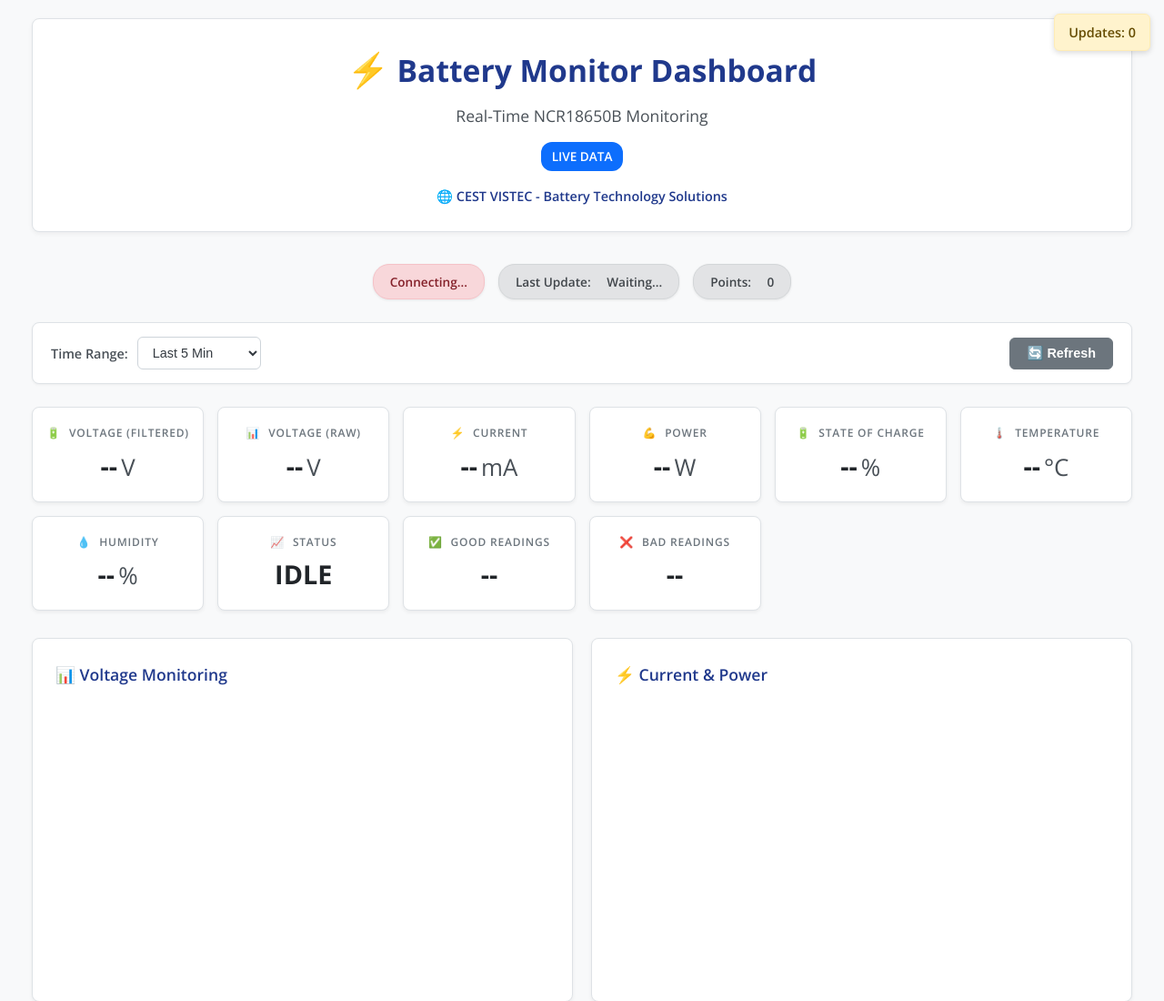
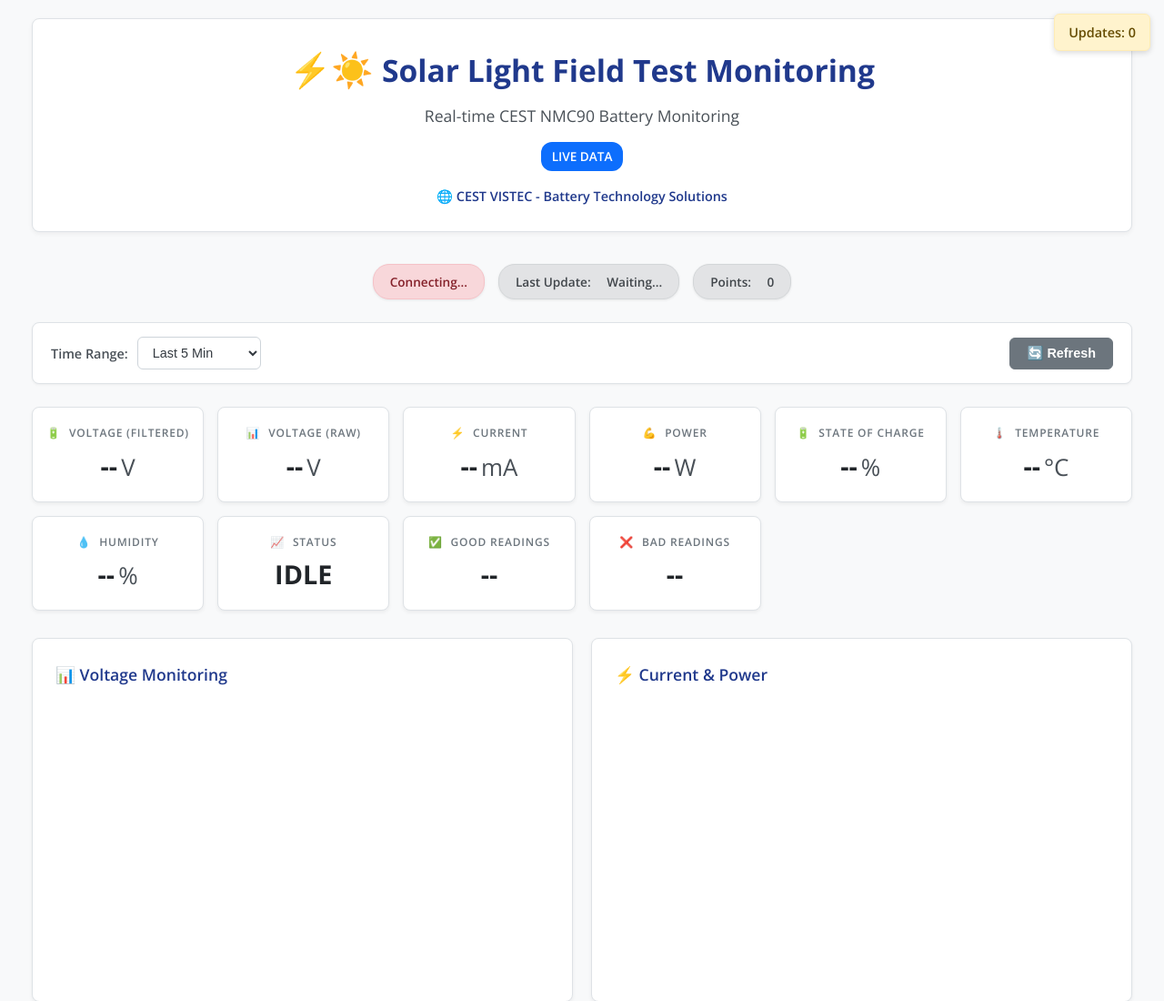
Before and after one commit to wt-phatchara/battery-monitor, a plain HTML site: page index.html in a window 1280 px wide. Shown: the top 1100 px of the page at 91% size. Drawn offline with nearby package versions, Linux system fonts and the light colour scheme.

Commit message:
Update index.html

```diff
--- a/index.html
+++ b/index.html
@@ -169,8 +169,8 @@
     <div id="updateCounter" class="update-counter"> Updates: <span id="updateCount">0</span> </div>
     <div class="container">
         <div class="header">
-            <h1><span style="font-size: 1.1em;">⚡</span> Battery Monitor Dashboard</h1>
-            <p class="subtitle">Real-Time NCR18650B Monitoring</p>
+            <h1><span style="font-size: 1.1em;">⚡☀️ </span> Solar Light Field Test Monitoring</h1>
+            <p class="subtitle">Real-time CEST NMC90 Battery Monitoring</p>
             <div class="version-badge"> LIVE DATA </div><br>
             <a href="https://www.cestvistec.com/" class="company-link" target="_blank" rel="noopener noreferrer"> 🌐 CEST VISTEC - Battery Technology Solutions </a>
         </div>
```
